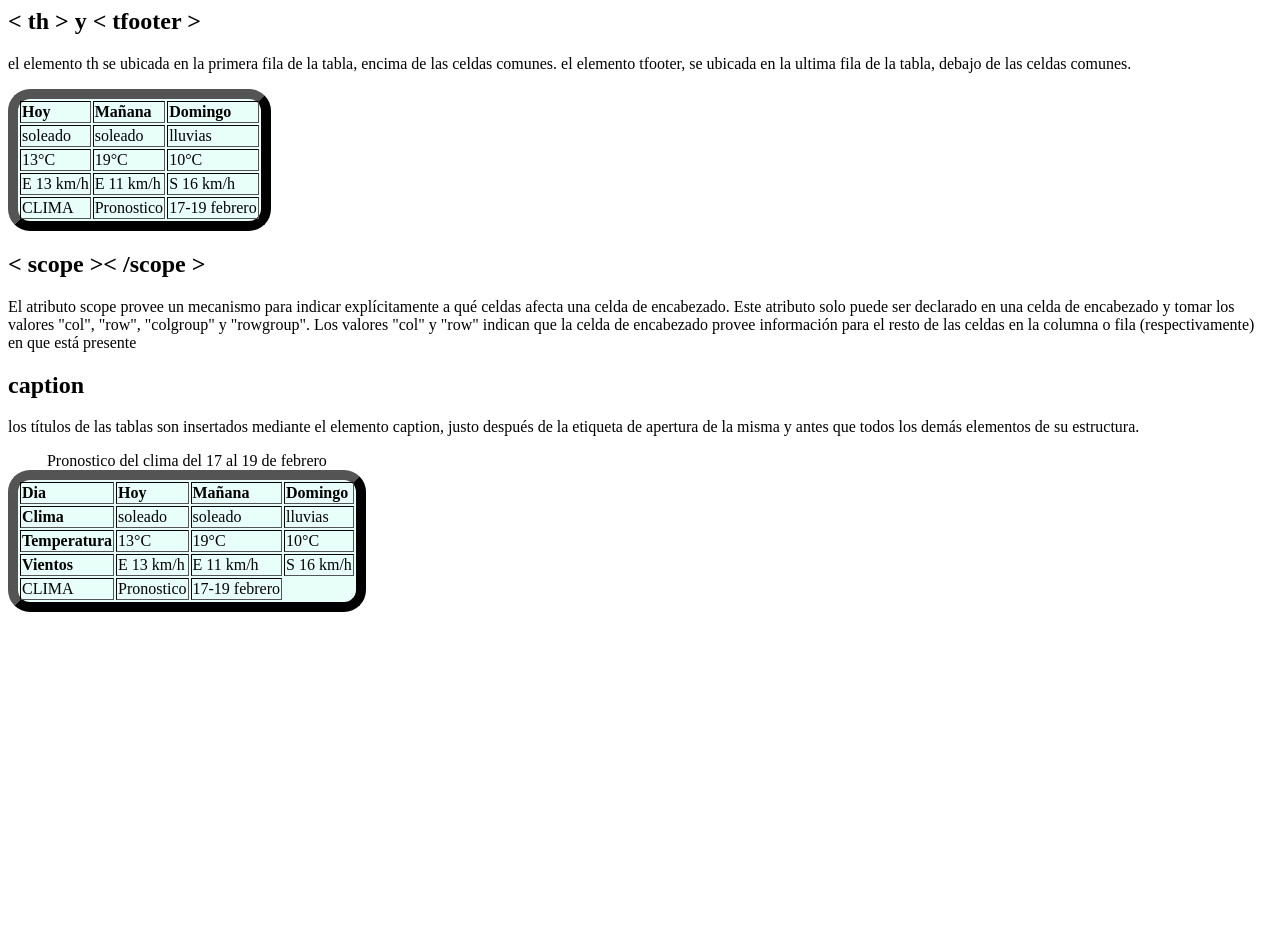
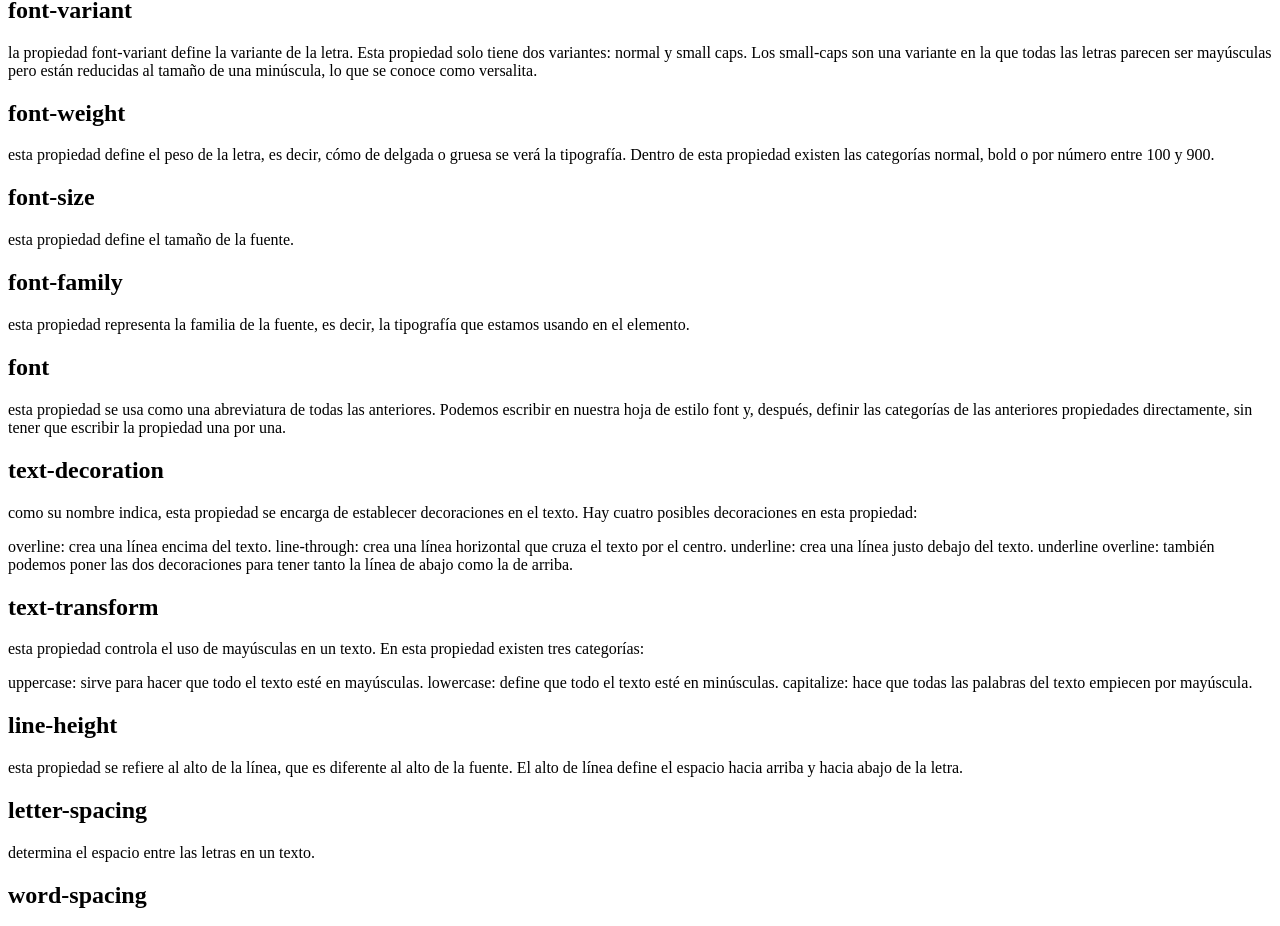
Before and after one commit to JuanJoseDuranRinconCAMPUS2/HTML-Tablas, a plain HTML site: page index.html in a window 1280 px wide. Shown: the part 186-1112 px from the top of the page. Before the commit the page ends 806 px from the top, so only its background shows below. Drawn offline with Linux system fonts and the light colour scheme.

Commit message:
HTML-EtiquetasTexto

```diff
--- a/index.html
+++ b/index.html
@@ -5,150 +5,86 @@
     <meta http-equiv="X-UA-Compatible" content="IE=edge">
     <meta name="viewport" content="width=device-width, initial-scale=1.0">
     <link rel="stylesheet" href="style.css">
-    <title>Tablas en HTML</title>
+    <title>Etiquetas de Fuentes css</title>
 </head>
 <body>
+    <h1> Etiquetas de fuentes</h1>
+    <h2>font-style</h2>
     <p>
-        Una tabla no es otra cosa más que un medio de organizar datos en filas y columnas.
-        Este concepto ha estado presente en nuestra sociedad por un largo período de tiempo
-        y ha sido adoptado por HTML en sus etapas iniciales, como una forma de transmitir
-        información que, de otro modo, no sería comprendida tan fácilmente.
+        esta propiedad define el estilo del texto. Dentro de estas propiedades para fuentes
+        en CSS existen los estilos normal, italic y oblique. Además, esta propiedad tiene la
+        cualidad de ser heredada del elemento padre.
     </p>
-
-
-<table class="default">
-
-    <tr>
-
-      <td>Celda 1</td>
-
-      <td>Celda 2</td>
-
-      <td>Celda 3</td>
-
-    </tr>
-
-    <tr>
-
-      <td>Celda 4</td>
-
-      <td>Celda 5</td>
-
-      <td>Celda 6</td>
-
-    </tr>
-
-  </table>
-
-  <h1> Etiquetas de tablas</h1>
-
-  <h2> < th > y < tfooter ></h2>
-  <p>
-    el elemento th se ubicada en la primera fila de la tabla, encima de las celdas comunes.
-    el elemento tfooter, se ubicada en la ultima fila de la tabla, debajo de las celdas comunes.
-  </p>
-
-<table class="default" border="3px">
-
-    <tr>
-
-      <th>Hoy</th>
-
-      <th>Mañana</th>
-
-      <th>Domingo</th>
-
-    </tr>
-
-    <tr>
-
-      <td>soleado</td>
-
-      <td>soleado</td>
-
-      <td>lluvias</td>
-
-    </tr>
-
-    <tr>
-
-      <td>13°C</td>
-
-      <td>19°C</td>
-
-      <td>10°C</td>
-
-    </tr>
-
-    <tr>
-
-      <td>E 13 km/h</td>
-
-      <td>E 11 km/h</td>
-
-      <td>S 16 km/h</td>
-
-    </tr>
-
-    <tfoot>
-        <td>CLIMA</td>
-        <td>Pronostico</td>
-        <td>17-19 febrero</td>
-    </tfoot>
-    </table>
-    <h2>< scope >< /scope > </h2>
+    <h2>font-variant </h2>
     <p>
-        El atributo scope provee un mecanismo para indicar explícitamente a qué celdas afecta una celda de encabezado.
-        Este atributo solo puede ser declarado en una celda de encabezado y tomar los valores "col", "row", "colgroup"
-        y "rowgroup". Los valores "col" y "row" indican que la celda de encabezado provee información para el resto de
-        las celdas en la columna o fila (respectivamente) en que está presente
+        la propiedad font-variant define la variante de la letra. Esta propiedad solo tiene
+        dos variantes: normal y small caps. Los small-caps son una variante en la que todas
+        las letras parecen ser mayúsculas pero están reducidas al tamaño de una minúscula,
+        lo que se conoce como versalita.
     </p>
-    <h2>caption</h2>
+    <h2>font-weight </h2>
     <p>
-        los títulos de las tablas son insertados mediante el elemento caption,
-        justo después de la etiqueta de apertura de la misma y antes que todos
-        los demás elementos de su estructura.
+        esta propiedad define el peso de la letra, es decir, cómo de delgada o gruesa se verá
+        la tipografía. Dentro de esta propiedad existen las categorías normal, bold o por número entre 100 y 900.
     </p>
-    <table border="3px">
-        <caption>Pronostico del clima del 17 al 19 de febrero</caption>
-        <tr>
-          <th scope="row"> Dia</th>
-          <th>Hoy</th>
-          <th>Mañana</th>
-          <th>Domingo</th>
-
-        </tr>
-
-        <tr>
-          <th>Clima</th>
-          <td>soleado</td>
-          <td>soleado</td>
-          <td>lluvias</td>
-
-        </tr>
-
-        <tr>
-          <th>Temperatura</th>
-          <td>13°C</td>
-          <td>19°C</td>
-          <td>10°C</td>
-
-        </tr>
-
-        <tr>
-          <th>Vientos</th>
-          <td>E 13 km/h</td>
-          <td>E 11 km/h</td>
-          <td>S 16 km/h</td>
-
-        </tr>
-
-        <tfoot>
-            <td>CLIMA</td>
-            <td>Pronostico</td>
-            <td>17-19 febrero</td>
-        </tfoot>
-      </table>
-
+    <h2>font-size</h2>
+    <p>esta propiedad define el tamaño de la fuente.</p>
+    <h2>font-family</h2>
+    <p>esta propiedad representa la familia de la fuente, es decir, la tipografía que estamos usando en el elemento.</p>
+    <h2>font</h2>
+    <p>
+        esta propiedad se usa como una abreviatura de todas las anteriores. Podemos escribir en nuestra hoja
+        de estilo font y, después, definir las categorías de las anteriores propiedades directamente, sin tener
+        que escribir la propiedad una por una.
+    </p>
+    <h2>text-decoration</h2>
+    <p>
+        como su nombre indica, esta propiedad se encarga de establecer decoraciones en el texto.
+        Hay cuatro posibles decoraciones en esta propiedad:
+    </p>
+    <p>
+        overline: crea una línea encima del texto.
+        line-through: crea una línea horizontal que cruza el texto por el centro.
+        underline: crea una línea justo debajo del texto.
+        underline overline: también podemos poner las dos decoraciones para tener tanto la línea de abajo como la de arriba.
+    </p>
+    <h2>text-transform</h2>
+    <p>
+        esta propiedad controla el uso de mayúsculas en un texto. En esta propiedad existen tres categorías:
+    </p>
+    <p>
+        uppercase: sirve para hacer que todo el texto esté en mayúsculas.
+        lowercase: define que todo el texto esté en minúsculas.
+        capitalize: hace que todas las palabras del texto empiecen por mayúscula.
+    </p>
+    <h2>line-height</h2>
+    <p>
+    esta propiedad se refiere al alto de la línea, que es diferente al alto de la fuente.
+    El alto de línea define el espacio hacia arriba y hacia abajo de la letra.
+    </p>
+    <h2>letter-spacing</h2>
+    <p>determina el espacio entre las letras en un texto.</p>
+    <h2>word-spacing </h2>
+    <p>determina el espaciado entre las palabras de un texto.</p>
+    <h2>text-align</h2>
+    <p>esta propiedad determina si el texto está a la derecha, a la izquierda, al centro o justificado en el espacio.</p>
+    <h2>vertical-align</h2>
+    <p>
+        propiedad define la alineación vertical del texto; es decir, determina su posición vertical en la línea.
+        Dentro de esta propiedad hay cinco opciones:
+    </p>
+    <p>
+        baseline: es la posición automática del texto.
+        text-top: es una alineación arriba del centro de la línea.
+        sup: alinea el texto completamente al extremo superior de la línea.
+        text-bottom: alinea el texto debajo del centro de la línea.
+        sub: define la posición en el extremo inferior de la línea.
+    </p>
+    <h2>text-indent</h2>
+    <p>
+        esta propiedad determina el indent o la sangría de un texto. Esto se refiere al espacio antes de la primera
+        línea de un texto que ayuda a diferenciar los párrafos. Este espacio se puede definir usando las distintas
+        unidades de medida en CSS.
+    </p>
 </body>
 </html>
```
